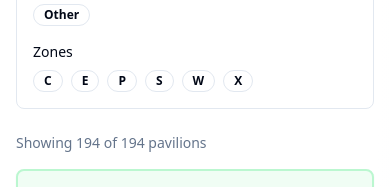
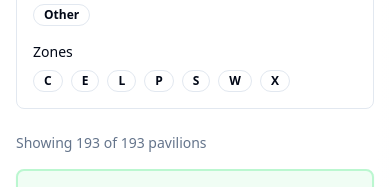
Before and after one commit to ncserny/world-expo-tracker, a React (Vite) app: page / in a window 390 px wide. Shown: the part 505-692 px from the top of the page. Built offline with nearby package versions, Linux system fonts and the light colour scheme; some icons are missing.

Commit message:
Fix pavilion color and filter
The AI fixed the light green color not showing on cards, removed duplicate "Mobility Experience" entry, and added "L" as a search filter.
-edited src/index.css
-edited public/pavilions.json
-edited src/pages/Index.tsx

```diff
--- a/public/pavilions.json
+++ b/public/pavilions.json
@@ -1424,13 +1424,6 @@
     "visited": false,
     "location": "Commons B",
     "countryCode": "zw"
-  },
-  {
-    "id": "177",
-    "pavilionCode": "L 04",
-    "pavilion": "Mobility Experience",
-    "category": "Other",
-    "visited": false
   },
   {
     "id": "179",
--- a/src/components/PavilionCard.tsx
+++ b/src/components/PavilionCard.tsx
@@ -20,6 +20,8 @@ const getBackgroundColorByCode = (code?: string) => {
       return 'bg-cyan-50 border-cyan-200';
     case 'E':
       return 'bg-red-50 border-red-200';
+    case 'L':
+      return 'bg-[hsl(var(--expo-future-life))] border-[hsl(120_80%_75%)]';
     case 'P':
       return 'bg-green-50 border-green-200';
     case 'W':
@@ -39,6 +41,8 @@ const getCategoryBadgeColor = (category: PavilionCategory) => {
       return 'bg-purple-100 text-purple-800 hover:bg-purple-200';
     case 'Private Sector':
       return 'bg-green-100 text-green-800 hover:bg-green-200';
+    case 'Future Life Zone':
+      return 'bg-[hsl(120_80%_85%)] text-[hsl(120_80%_25%)] hover:bg-[hsl(120_80%_80%)]';
     case 'Other':
       return 'bg-orange-100 text-orange-800 hover:bg-orange-200';
     default:
@@ -55,6 +59,8 @@ const getPavilionCodeColor = (code?: string) => {
       return 'bg-cyan-500 text-white';
     case 'E':
       return 'bg-red-500 text-white';
+    case 'L':
+      return 'bg-[hsl(120_80%_50%)] text-white';
     case 'P':
       return 'bg-green-500 text-white';
     case 'W':
--- a/src/pages/Index.tsx
+++ b/src/pages/Index.tsx
@@ -30,7 +30,7 @@ const Index = () => {
 
   // Get available pavilion code letters
   const availablePavilionCodes = useMemo(() => {
-    return ["C", "E", "P", "S", "W", "X"];
+    return ["C", "E", "L", "P", "S", "W", "X"];
   }, []);
 
   // Filter and sort pavilions based on search and filters
--- a/src/types/pavilion.ts
+++ b/src/types/pavilion.ts
@@ -4,7 +4,7 @@ export interface Pavilion {
   pavilion: string;
   location?: string;
   reserve?: string;
-  category: 'Country' | 'Signature' | 'Private Sector' | 'Other';
+  category: 'Country' | 'Signature' | 'Private Sector' | 'Other' | 'Future Life Zone';
   visited: boolean;
   wantToVisit: boolean;
   countryCode?: string; // ISO 3166-1 alpha-2 country code for flags
```
